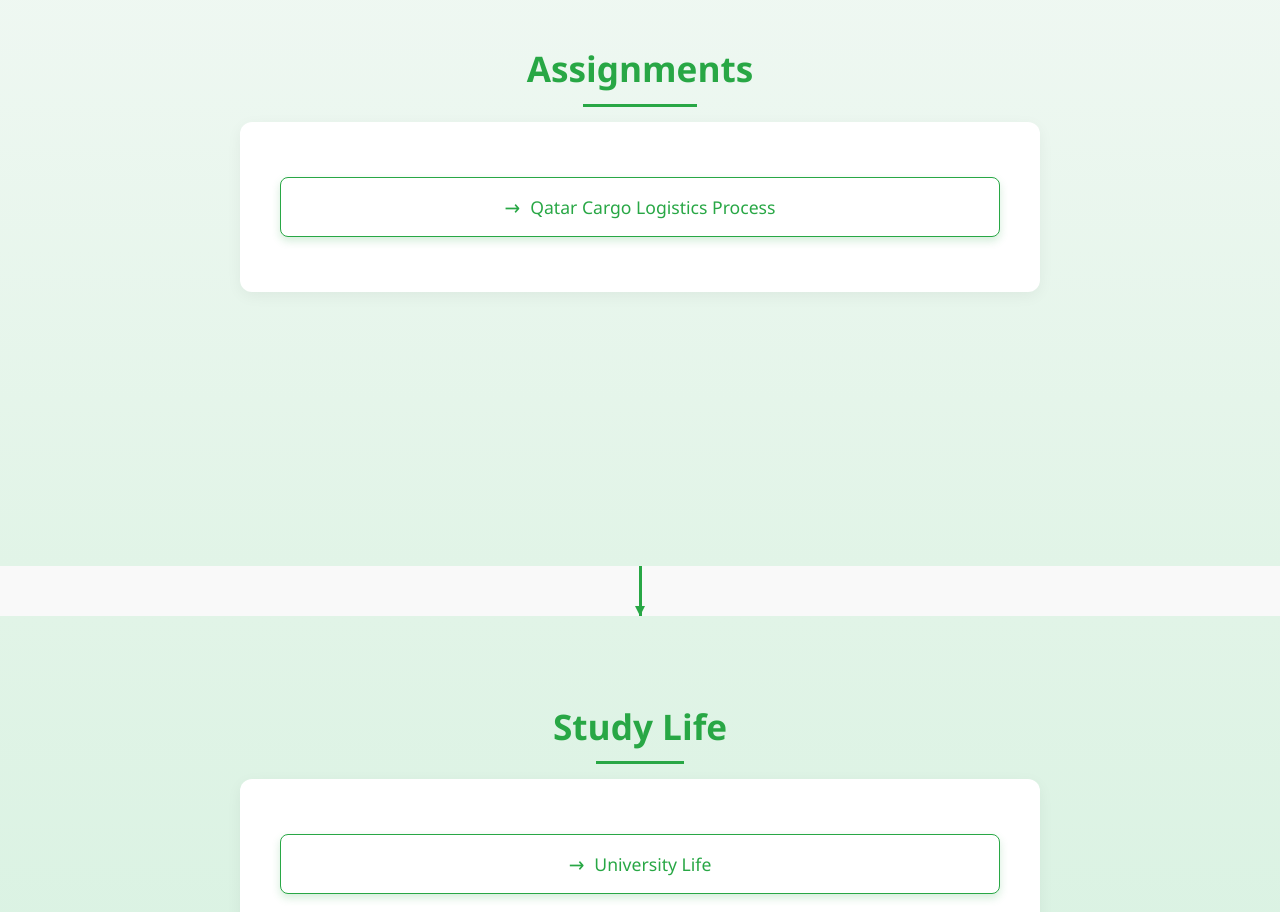
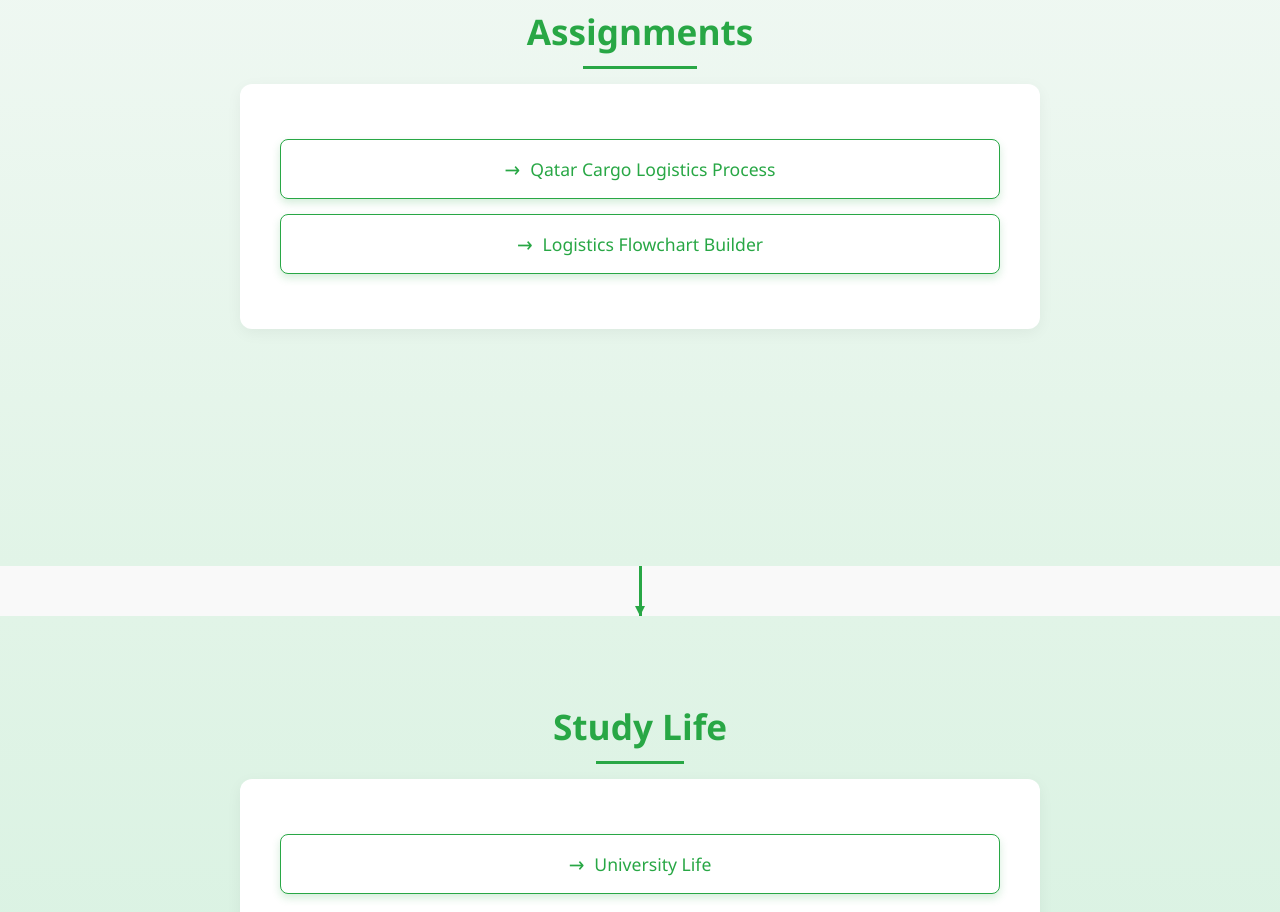
Before and after one commit to autowman/umar, a plain HTML site: page index.html in a window 1280 px wide. Shown: the part 1034-1946 px from the top of the page. Drawn offline with Linux system fonts and the light colour scheme.

Commit message:
Update index.html

```diff
--- a/index.html
+++ b/index.html
@@ -326,6 +326,7 @@
     <h2>Assignments</h2>
     <div class="content-box">
       <button onclick="window.location.href='one.html';" class="assignment-button">Qatar Cargo Logistics Process</button>
+      <button onclick="window.location.href='two.html';" class="assignment-button">Logistics Flowchart Builder</button>
     </div>
   </section>
 
```
